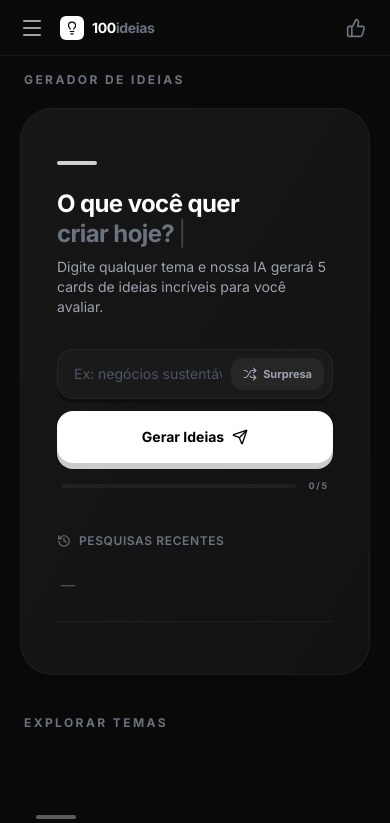
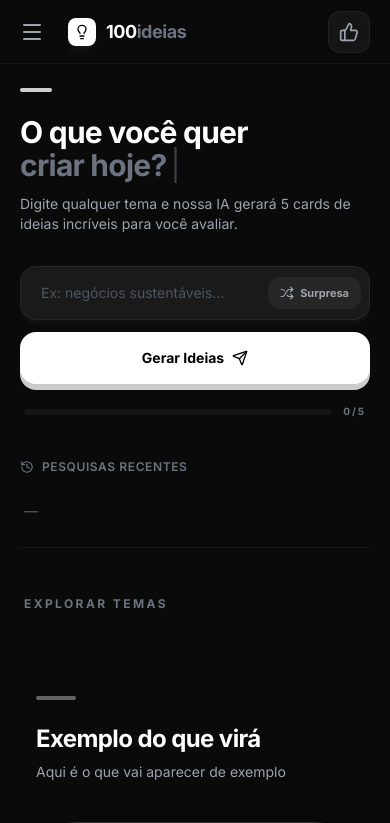
Before and after one commit to T0matas/100IDEIAS, a React (Vite) app: page / in a window 390 px wide. Shown: the top 823 px of the page. Built offline with nearby package versions, Linux system fonts and the light colour scheme.

Commit message:
feat: asdsa

```diff
--- a/src/components/GeneratorHeader.tsx
+++ b/src/components/GeneratorHeader.tsx
@@ -131,9 +131,9 @@ export function GeneratorHeader({
   }
 
   return (
-    <div className="max-w-4xl pt-8 md:pt-16 pb-8 px-4 md:px-12 relative z-20">
-      <div className="w-10 h-1 bg-white rounded-full mb-6 opacity-80" />
-      <h1 className="text-2xl md:text-4xl font-bold text-white mb-2 tracking-tight leading-tight min-h-[60px] md:min-h-[90px]">
+    <div className="max-w-4xl pt-6 md:pt-16 pb-8 px-5 md:px-12 relative z-20">
+      <div className="w-8 h-1 bg-white rounded-full mb-6 opacity-80" />
+      <h1 className="text-3xl md:text-4xl font-bold text-white mb-2 tracking-tight leading-[1.1] min-h-[70px] md:min-h-[90px]">
         O que você quer <br />
         <span className="text-gray-500"><TypewriterText /></span>
       </h1>
@@ -154,7 +154,7 @@ export function GeneratorHeader({
               if (e.key === 'Enter') handleGenerateClick();
             }}
             placeholder="Ex: negócios sustentáveis..."
-            className="w-full bg-transparent pl-4 md:pl-6 pr-[110px] py-3.5 text-sm md:text-base text-white placeholder-gray-600 outline-none"
+            className="w-full bg-transparent pl-5 md:pl-6 pr-[105px] py-4 text-sm md:text-base text-white placeholder-gray-600 outline-none"
           />
           <button
             onClick={handleSurprise}
@@ -182,20 +182,20 @@ export function GeneratorHeader({
       </div>
 
       {true && (
-        <div className="mt-4 flex items-center space-x-3 px-1 max-w-2xl">
-          <div className="flex-1 h-1 bg-white/5 rounded-full overflow-hidden">
+        <div className="mt-5 flex items-center space-x-3 px-1 max-w-2xl">
+          <div className="flex-1 h-1.5 bg-white/5 rounded-full overflow-hidden">
             <motion.div
               initial={{ width: 0 }}
               animate={{ width: `${Math.min((usageCount / 5) * 100, 100)}%` }}
               className={cn(
                 "h-full transition-all duration-700 ease-out",
                 usageCount >= 5 ? "bg-red-500 shadow-[0_0_10px_rgba(239,68,68,0.5)]" :
-                  usageCount >= 3 ? "bg-amber-500" : "bg-white/20"
+                  usageCount >= 3 ? "bg-amber-500" : "bg-white/30"
               )}
             />
           </div>
-          <span className="text-[9px] font-bold text-gray-500 uppercase tracking-[0.2em] whitespace-nowrap">
-            {usageCount}/5 <span className="hidden sm:inline">gerações grátis</span>
+          <span className="text-[10px] font-bold text-gray-500 uppercase tracking-[0.2em] whitespace-nowrap">
+            {usageCount}/5 <span className="hidden xs:inline">gerações grátis</span>
           </span>
         </div>
       )}
--- a/src/components/MobileHeader.tsx
+++ b/src/components/MobileHeader.tsx
@@ -8,20 +8,20 @@ interface MobileHeaderProps {
 
 export function MobileHeader({ onMenuClick, onFavoritesClick }: MobileHeaderProps) {
   return (
-    <header className="h-14 bg-[#0A0A0A] border-b border-white/5 flex items-center justify-between px-4 sticky top-0 z-50">
-      <div className="flex items-center gap-3">
+    <header className="h-16 bg-[#0A0A0A]/80 backdrop-blur-md border-b border-white/5 flex items-center justify-between px-5 sticky top-0 z-50">
+      <div className="flex items-center gap-4">
         <button
           onClick={onMenuClick}
-          className="p-1 text-gray-400 hover:text-white transition-colors"
+          className="p-2 -ml-2 text-gray-400 hover:text-white transition-all active:scale-90"
         >
           <Menu className="w-6 h-6" />
         </button>
 
-        <div className="flex items-center gap-2">
-          <div className="w-6 h-6 bg-white rounded-md flex items-center justify-center text-black">
-            <Lightbulb className="w-3.5 h-3.5" />
+        <div className="flex items-center gap-2.5">
+          <div className="w-7 h-7 bg-white rounded-lg flex items-center justify-center text-black shadow-lg shadow-white/5">
+            <Lightbulb className="w-4 h-4" />
           </div>
-          <span className="text-sm font-bold text-white tracking-tight">
+          <span className="text-lg font-bold text-white tracking-tight">
             100<span className="text-gray-500">ideias</span>
           </span>
         </div>
@@ -29,12 +29,9 @@ export function MobileHeader({ onMenuClick, onFavoritesClick }: MobileHeaderProp
 
       <motion.button
         onClick={onFavoritesClick}
-        whileHover={{
-          scale: 1.2,
-          rotate: -12,
-          transition: { type: "spring", stiffness: 400, damping: 10 }
-        }}
-        className="p-2 text-gray-500 hover:text-white transition-colors"
+        whileHover={{ scale: 1.1 }}
+        whileTap={{ scale: 0.9 }}
+        className="p-2.5 rounded-xl bg-white/5 text-gray-400 hover:text-white border border-white/5 transition-all"
       >
         <ThumbsUp className="w-5 h-5" />
       </motion.button>
--- a/src/components/MobileView.tsx
+++ b/src/components/MobileView.tsx
@@ -63,15 +63,9 @@ export function MobileView({
         onFavoritesClick={() => setIsGostadasOpen(true)}
       />
 
-      <main className="flex-1 flex flex-col pt-4 pb-10 overflow-y-auto overflow-x-hidden">
+      <main className="flex-1 flex flex-col pt-0 pb-10 overflow-y-auto overflow-x-hidden">
         {/* Generator Section */}
-        <section className="px-5 mb-10">
-          <div className="flex items-center justify-between mb-5 px-1">
-            <h2 className="text-xs font-bold text-gray-500 uppercase tracking-[0.2em]">Gerador de Ideias</h2>
-          </div>
-
-          <div className="bg-[#121212] border border-white/5 rounded-[2rem] p-5 shadow-2xl relative overflow-hidden group">
-            <div className="absolute inset-0 bg-gradient-to-br from-white/[0.02] to-transparent pointer-events-none" />
+        <section className="mb-4">
           <GeneratorHeader
             onGenerate={onGenerate}
             isGenerating={hasGenerated}
@@ -81,7 +75,6 @@ export function MobileView({
             isUpgradeModalOpen={isUpgradeModalOpen}
             setIsUpgradeModalOpen={setIsUpgradeModalOpen}
           />
-          </div>
         </section>
 
         {/* Results/Gallery Section */}
```
Also changed, not shown: src/components/MobileSidebar.tsx (+47 -68 lines). Lines whose indentation alone changed are shown as unchanged.
